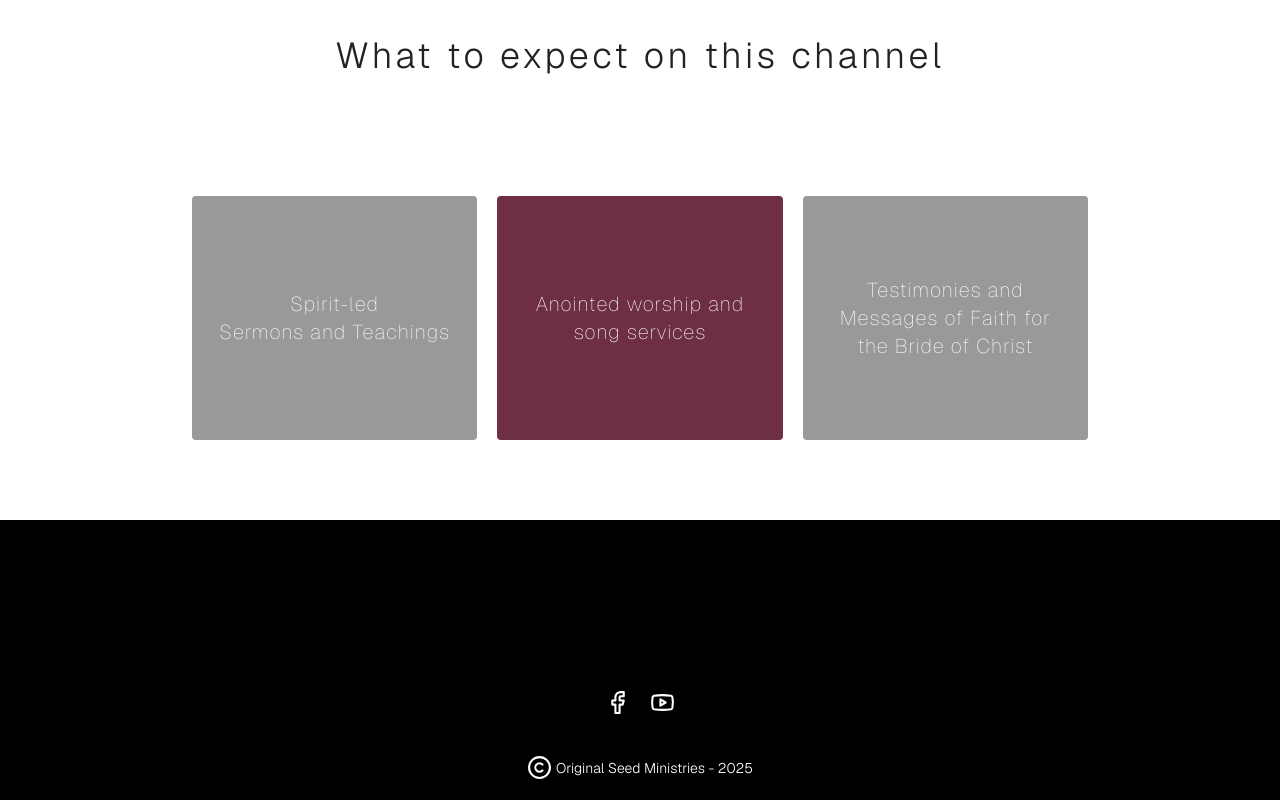
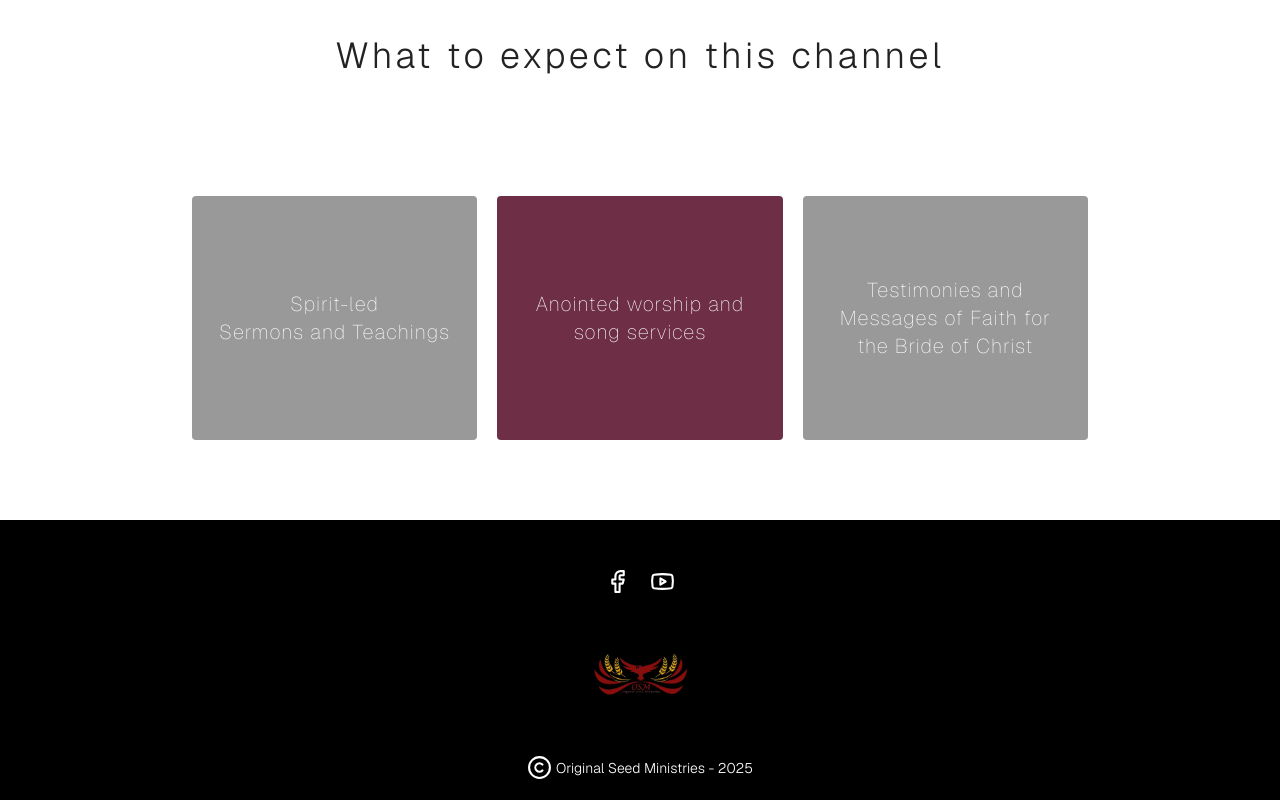
Before and after one commit to quseop/church-website, a Next.js app: page / in a window 1280 px wide. Shown: the part 844-1644 px from the top of the page. Built offline with nearby package versions, Linux system fonts and the light colour scheme.

Commit message:
Added: Footer

```diff
--- a/src/components/pages/home/home.tsx
+++ b/src/components/pages/home/home.tsx
@@ -2,6 +2,7 @@ import {Hero} from "@/components/pages/home/hero";
 import {Copyright, Facebook, YoutubeIcon} from "lucide-react";
 import React from "react";
 import Link from "next/link";
+import Image from "next/image";
 
 export function Home(){
     return(
@@ -32,6 +33,10 @@ export function Home(){
                     </Link>
                 </div>
 
+                <Link href="/">
+                    <Image src={"/osm.png"} width={100} height={50} className="mt-2" alt={"OSM Logo"} />
+                </Link>
+
                 <p className=" text-sm font-light flex justify-center items-center gap-1">
                     <Copyright size={25} /> Original Seed Ministries - 2025
                 </p>
```
